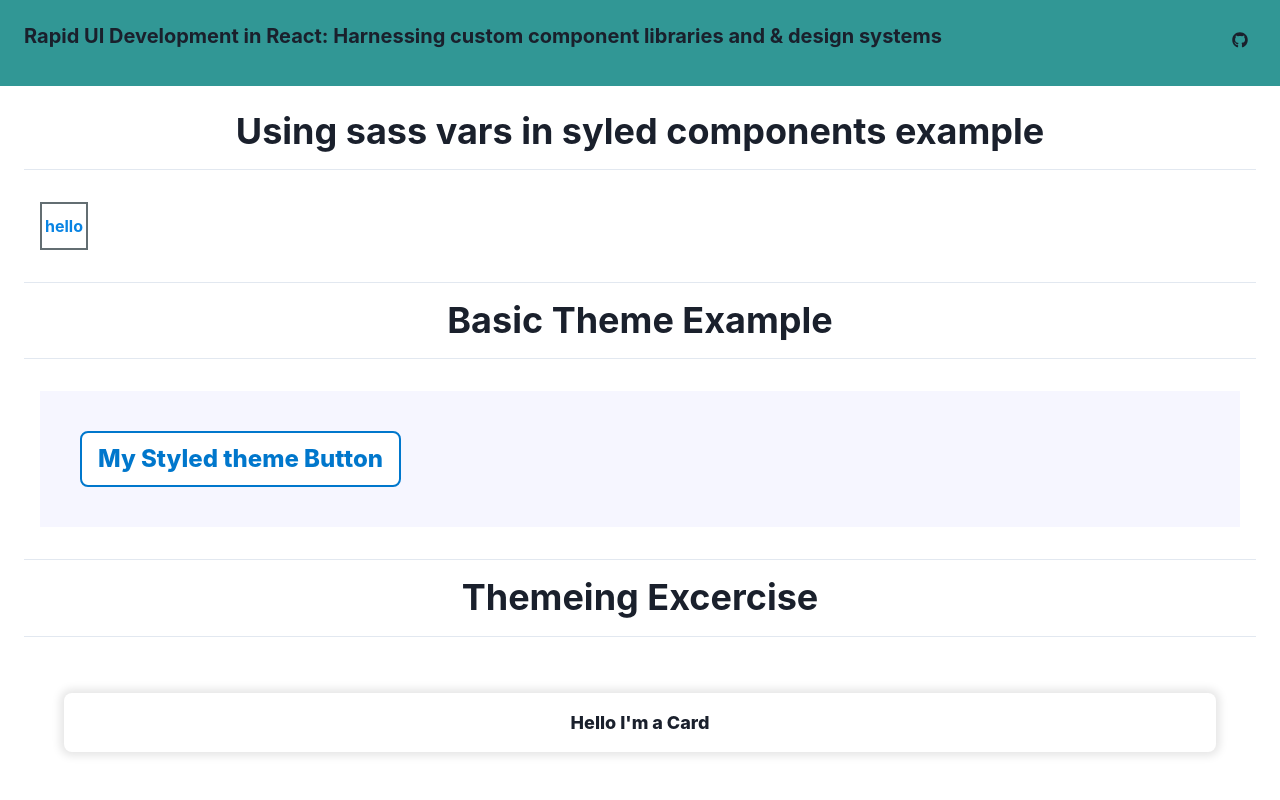
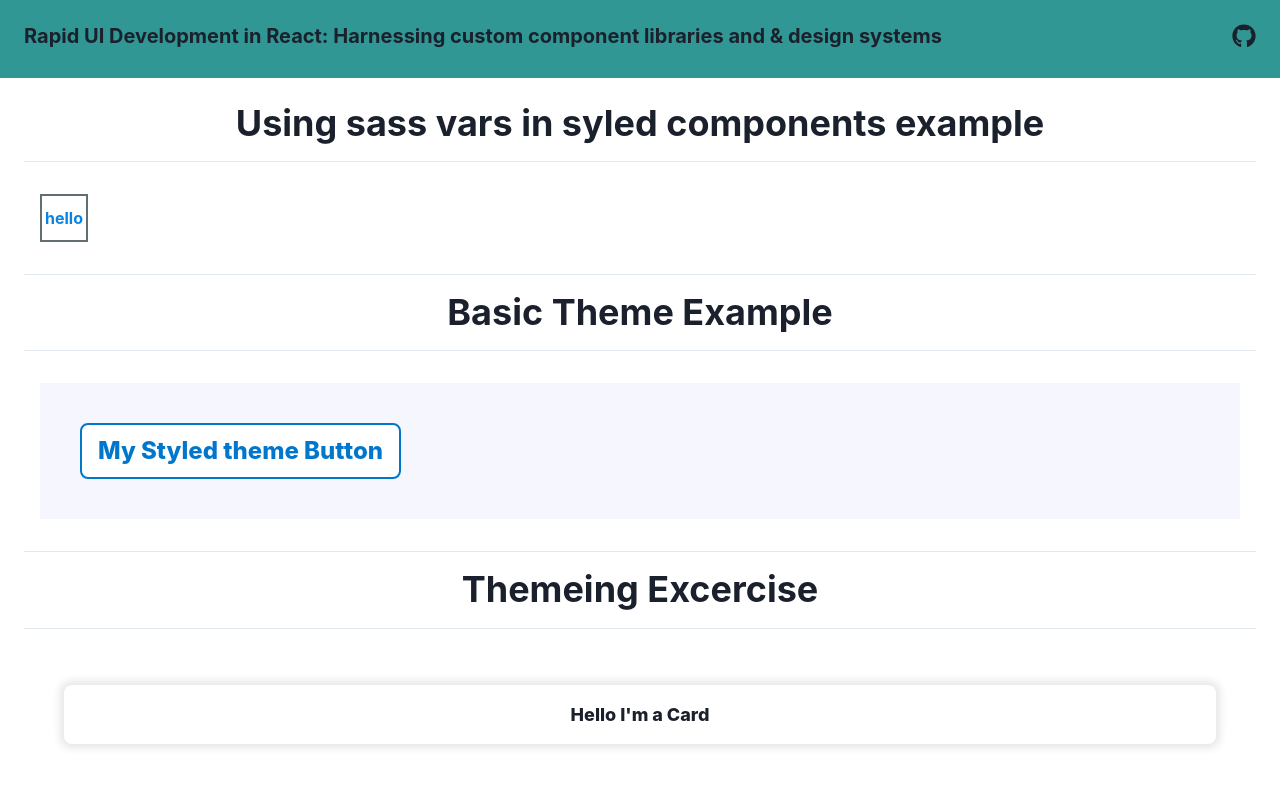
Before and after one commit to ric9176/rapid-ui-dev-workshop, a React (Create React App) app: page / in a window 1280 px wide. Shown: the top 800 px of the page. Built offline with nearby package versions, Linux system fonts and the light colour scheme.

Commit message:
Update Header and README

```diff
--- a/src/Header.tsx
+++ b/src/Header.tsx
@@ -1,4 +1,4 @@
-import { Box, Icon, Spacer, Flex, Heading, Link } from '@chakra-ui/react';
+import { Box, Icon, Spacer, Flex, Heading, Link, Text } from '@chakra-ui/react';
 import { FaGithub } from 'react-icons/fa';
 
 const Header = () => (
@@ -12,7 +12,7 @@ const Header = () => (
     <Spacer />
     <Box>
       <Link href="https://github.com/ric9176/rapid-ui-dev-workshop">
-        <Icon as={FaGithub} m={4} />
+        <Icon w={6} h={6} as={FaGithub} m={2} />
       </Link>
     </Box>
   </Flex>
```
Also changed, not shown: 1 other file (tests, documents, lock files or other folders).
